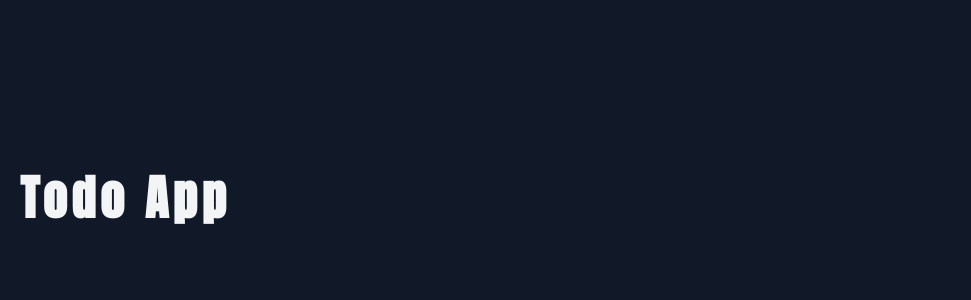
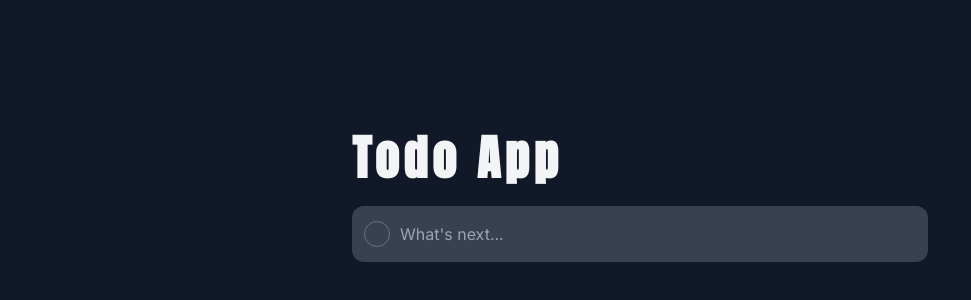
Before and after one commit to Fabian-Buitrago/todo-app, a React (Create React App) app: page / in a window 1280 px wide. Shown: the part 202-502 px from the top of the page, without its empty margins (0-971 px from the left). Built offline with nearby package versions, Linux system fonts and the light colour scheme.

Commit message:
Create input component

```diff
--- a/src/App.js
+++ b/src/App.js
@@ -1,10 +1,12 @@
+import { Input } from "./components/Input";
 import { Title } from "./components/Title";
 
 function App() {
   return (
-    <div className="bg-gray-900 min-h-screen h-full text-gray-100 flex items-center py-20 px-5">
+    <div className="bg-gray-900 min-h-screen h-full text-gray-100 flex items-center justify-center py-20 px-5">
       <div className="container flex flex-col max-w-xl">
         <Title />
+        <Input />
       </div>
     </div>
   );
--- /dev/null
+++ b/src/components/Input/Input.jsx
@@ -0,0 +1,14 @@
+export const Input = () => {
+  return (
+    <div className="mt-6 relative">
+      <div className="absolute inset-y-0 left-0 pl-3 flex items-center pointer-events-none">
+        <span className="border border-gray-500 border-solid p-3 rounded-full"></span>
+      </div>
+      <input
+        type="text"
+        className="focus:shadow-lg font-inter focus:shadow-blue-800 pl-12 w-full py-4 bg-gray-700 rounded-xl outline-none transition-all duration-300 ease-in-out"
+        placeholder="What's next..."
+      />
+    </div>
+  );
+};
--- /dev/null
+++ b/src/components/Input/index.js
@@ -0,0 +1 @@
+export * from "./Input";
```
